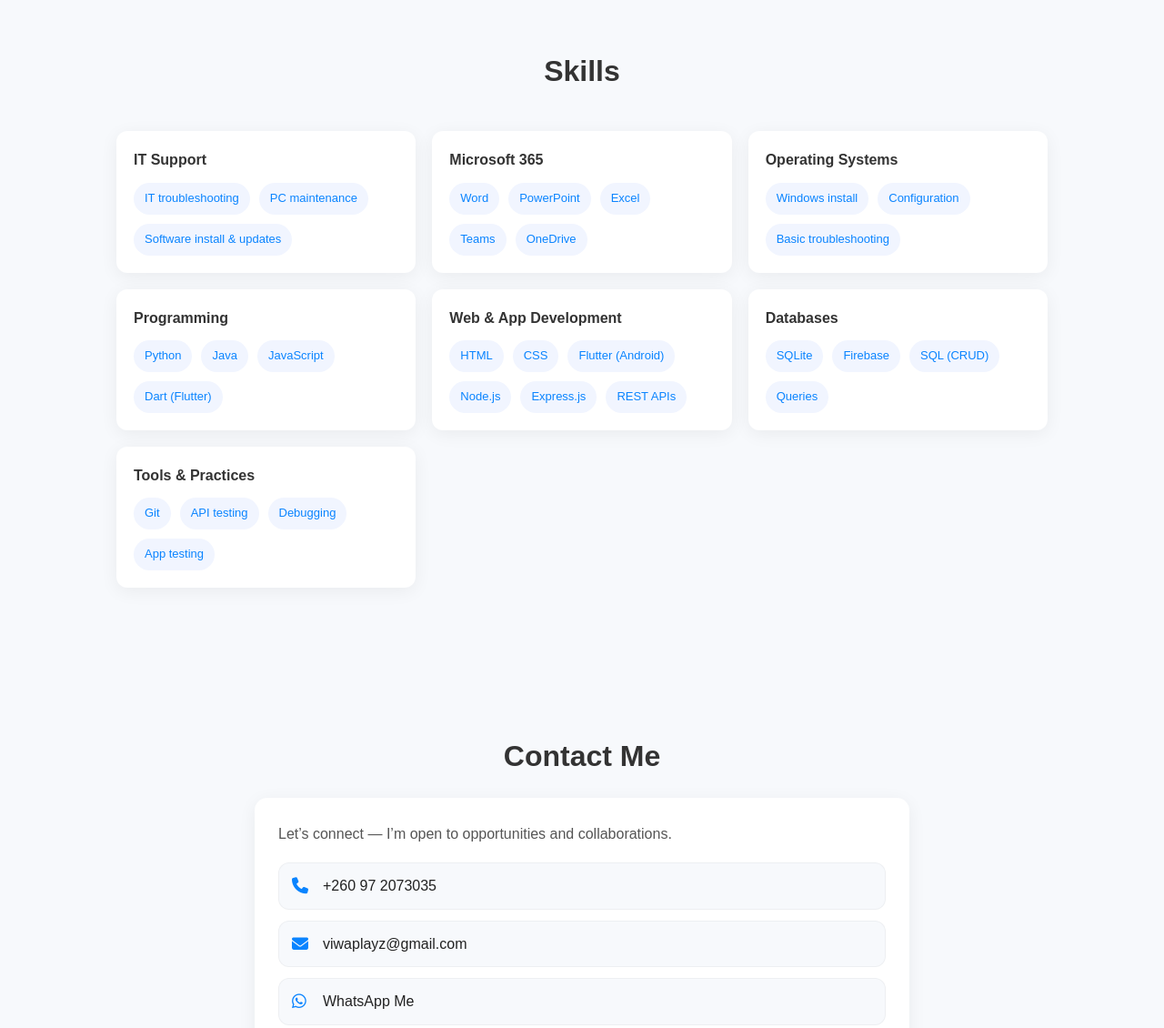
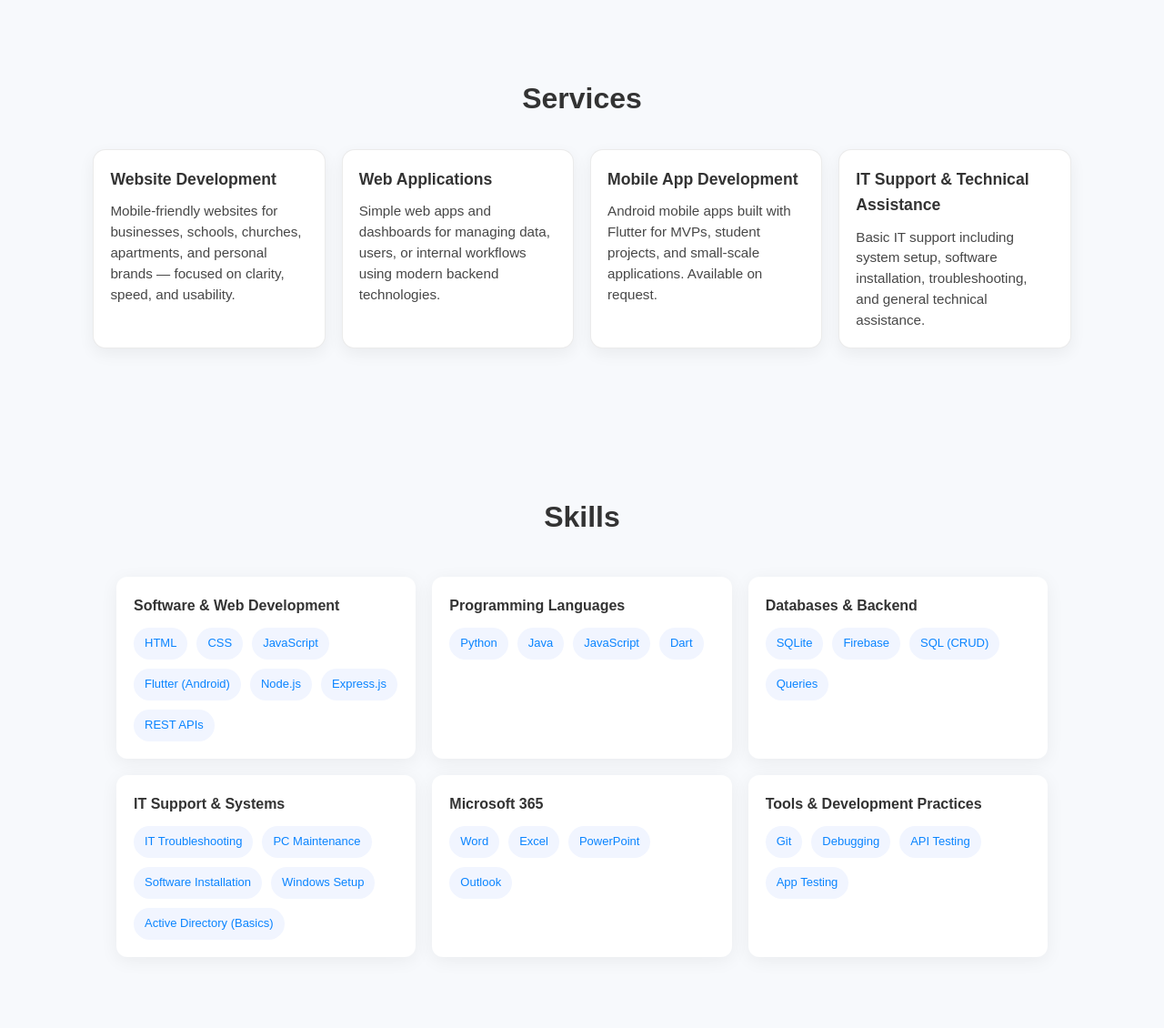
Before and after one commit to mavwu/mavwu.github.io, a plain HTML site: page index.html in a window 1280 px wide. Shown: the part 1251-2381 px from the top of the page at 91% size. Drawn offline with Linux system fonts and the light colour scheme; a web font is replaced by a local one.

Commit message:
update to ui
- update and addtion of new info plus sections

```diff
--- a/index.html
+++ b/index.html
@@ -30,6 +30,7 @@
         <ul class="nav-links">
             <li><a href="#about">About</a></li>
             <li><a href="#projects">Projects</a></li>
+            <li><a href="#services">Services</a></li>
             <li><a href="#skills">Skills</a></li>
             <li><a href="#contact">Contact</a></li>
         </ul>
@@ -41,10 +42,9 @@
         <div class="about-text">
             <h2>About Me</h2>
             <p>
-                A passionate Computer Scientist who enjoys building websites, mobile apps,
-                and solving real-world problems through code. Skilled in Python, Java,
-                JavaScript, Flutter, SQL, and Web Development. I love turning ideas into
-                functional, user-friendly solutions.
+                I’m a Computer Science graduate who builds clean, mobile-friendly websites and simple applications that
+                solve real-world problems. I focus on practical solutions for small businesses, students, and
+                organizations — turning ideas into functional, easy-to-use software.
             </p>
 
             <!-- CV Buttons -->
@@ -67,8 +67,7 @@
 
             <div class="project-card">
                 <h3>Climate Smart Agriculture App</h3>
-                <p>Flutter app using weather forecasting & ML recommendations for farmers.</p>
-                <p><b><i>(under maintenance)</i></b></p>
+                <p>A Flutter-based mobile application providing weather insights and climate-smart guidance for farmers.</p>
             </div>
 
             <div class="project-card">
@@ -84,9 +83,8 @@
             </div>
 
             <div class="project-card">
-                <h3>Retail Management System</h3>
-                <p>Inventory and sales tracking system using Node.js and SQLite. </p>
-                <p><b><i>(Still in Development)</i></b></p>
+                <h3>Retail Management System (Demo)</h3>
+                <p>Inventory and sales tracking system built to explore backend logic and data handling. </p>
                 <a href="https://retail-management-system-rhf7.onrender.com" class="project-btn">View Project</a>
             </div>
 
@@ -98,7 +96,7 @@
             </div>
 
             <div class="project-card">
-                <h3>EZ Statement ZM</h3>
+                <h3>EZ Statement ZM (Personal Project)</h3>
                 <p>A Flutter app that helps students and parents quickly access Examination Council of Zambia (ECZ)
                     examination statements</p> <br />
                 <p><strong>Tech Stack:</strong> Flutter(Dart), JavaScript, </p>
@@ -109,65 +107,114 @@
         </div>
     </section>
 
+    <!-- SERVICES -->
+    <section id="services" class="services">
+        <h2>Services</h2>
+
+        <div class="services-grid">
+            <div class="service-card">
+                <h3>Website Development</h3>
+                <p>
+                    Mobile-friendly websites for businesses, schools, churches, apartments,
+                    and personal brands — focused on clarity, speed, and usability.
+                </p>
+            </div>
+
+            <div class="service-card">
+                <h3>Web Applications</h3>
+                <p>
+                    Simple web apps and dashboards for managing data, users, or internal
+                    workflows using modern backend technologies.
+                </p>
+            </div>
+
+            <div class="service-card">
+                <h3>Mobile App Development</h3>
+                <p>
+                    Android mobile apps built with Flutter for MVPs, student projects,
+                    and small-scale applications. Available on request.
+                </p>
+            </div>
+
+            <div class="service-card">
+                <h3>IT Support & Technical Assistance</h3>
+                <p>
+                    Basic IT support including system setup, software installation,
+                    troubleshooting, and general technical assistance.
+                </p>
+            </div>
+        </div>
+    </section>
+
     <!-- SKILLS -->
     <section id="skills" class="skills">
         <h2>Skills</h2>
 
         <div class="skills-grid">
             <div class="skill-card">
-                <h3>IT Support</h3>
+                <h3>Software & Web Development</h3>
                 <div class="chips">
-                    <span>IT troubleshooting</span>
-                    <span>PC maintenance</span>
-                    <span>Software install & updates</span>
+                    <span>HTML</span>
+                    <span>CSS</span>
+                    <span>JavaScript</span>
+                    <span>Flutter (Android)</span>
+                    <span>Node.js</span>
+                    <span>Express.js</span>
+                    <span>REST APIs</span>
+                </div>
+            </div>
+
+            <div class="skill-card">
+                <h3>Programming Languages</h3>
+                <div class="chips">
+                    <span>Python</span>
+                    <span>Java</span>
+                    <span>JavaScript</span>
+                    <span>Dart</span>
+                </div>
+            </div>
+
+            <div class="skill-card">
+                <h3>Databases & Backend</h3>
+                <div class="chips">
+                    <span>SQLite</span>
+                    <span>Firebase</span>
+                    <span>SQL (CRUD)</span>
+                    <span>Queries</span>
+                </div>
+            </div>
+
+            <div class="skill-card">
+                <h3>IT Support & Systems</h3>
+                <div class="chips">
+                    <span>IT Troubleshooting</span>
+                    <span>PC Maintenance</span>
+                    <span>Software Installation</span>
+                    <span>Windows Setup</span>
+                    <span>Active Directory (Basics)</span>
                 </div>
             </div>
 
             <div class="skill-card">
                 <h3>Microsoft 365</h3>
                 <div class="chips">
-                    <span>Word</span><span>PowerPoint</span><span>Excel</span>
-                    <span>Teams</span><span>OneDrive</span>
+                    <span>Word</span>
+                    <span>Excel</span>
+                    <span>PowerPoint</span>
+                    <span>Outlook</span>
                 </div>
             </div>
 
             <div class="skill-card">
-                <h3>Operating Systems</h3>
+                <h3>Tools & Development Practices</h3>
                 <div class="chips">
-                    <span>Windows install</span>
-                    <span>Configuration</span>
-                    <span>Basic troubleshooting</span>
+                    <span>Git</span>
+                    <span>Debugging</span>
+                    <span>API Testing</span>
+                    <span>App Testing</span>
                 </div>
             </div>
 
-            <div class="skill-card">
-                <h3>Programming</h3>
-                <div class="chips">
-                    <span>Python</span><span>Java</span><span>JavaScript</span><span>Dart (Flutter)</span>
-                </div>
-            </div>
-
-            <div class="skill-card">
-                <h3>Web & App Development</h3>
-                <div class="chips">
-                    <span>HTML</span><span>CSS</span><span>Flutter (Android)</span>
-                    <span>Node.js</span><span>Express.js</span><span>REST APIs</span>
-                </div>
-            </div>
-
-            <div class="skill-card">
-                <h3>Databases</h3>
-                <div class="chips">
-                    <span>SQLite</span><span>Firebase</span><span>SQL (CRUD)</span><span>Queries</span>
-                </div>
-            </div>
-
-            <div class="skill-card">
-                <h3>Tools & Practices</h3>
-                <div class="chips">
-                    <span>Git</span><span>API testing</span><span>Debugging</span><span>App testing</span>
-                </div>
-            </div>
         </div>
     </section>
 
@@ -178,7 +225,7 @@
         <h2>Contact Me</h2>
 
         <div class="contact-card">
-    <p class="contact-subtitle">Let’s connect — I’m open to opportunities and collaborations.</p>
+            <p class="contact-subtitle">Need a website or simple app? Let’s talk.</p>
 
             <div class="contact-items">
                 <a class="contact-item" href="tel:+260972073035">
@@ -198,7 +245,8 @@
             </div>
 
             <div class="socials modern-socials">
-      <a href="https://web.facebook.com/profile.php?id=61556678093170" target="_blank" rel="noopener" aria-label="Facebook">
+                <a href="https://web.facebook.com/profile.php?id=61556678093170" target="_blank" rel="noopener"
+                    aria-label="Facebook">
                     <i class="fab fa-facebook"></i>
                 </a>
                 <a href="https://www.youtube.com/@WanguCS" target="_blank" rel="noopener" aria-label="YouTube">
--- a/style.css
+++ b/style.css
@@ -179,6 +179,52 @@ body {
 .project-btn:hover {
     background: #006edc;
 }
+
+/* SERVICES */
+.services {
+  padding: 80px 8%;
+  text-align: center;
+}
+
+.services h2 {
+  font-size: 2rem;
+  margin-bottom: 30px;
+}
+
+.services-grid {
+  display: grid;
+  grid-template-columns: repeat(auto-fit, minmax(240px, 1fr));
+  gap: 18px;
+  margin-top: 20px;
+}
+
+.service-card {
+  background: #fff;
+  border: 1px solid rgba(0,0,0,0.08);
+  border-radius: 14px;
+  padding: 18px 18px;
+  text-align: left;
+  box-shadow: 0 6px 18px rgba(0,0,0,0.06);
+  transition: transform 0.15s ease, box-shadow 0.15s ease;
+}
+
+.service-card:hover {
+  transform: translateY(-5px);
+    box-shadow: 0 12px 30px rgba(0, 0, 0, 0.12);
+    border: 1px solid rgba(10, 132, 255, 0.4);
+}
+
+.service-card h3 {
+  font-size: 1.1rem;
+  margin-bottom: 10px;
+}
+
+.service-card p {
+  font-size: 0.95rem;
+  line-height: 1.5;
+  opacity: 0.9;
+}
+
 
 /* Skills Section */
 .skill-tags {
```
Lines whose indentation alone changed are shown as unchanged.
